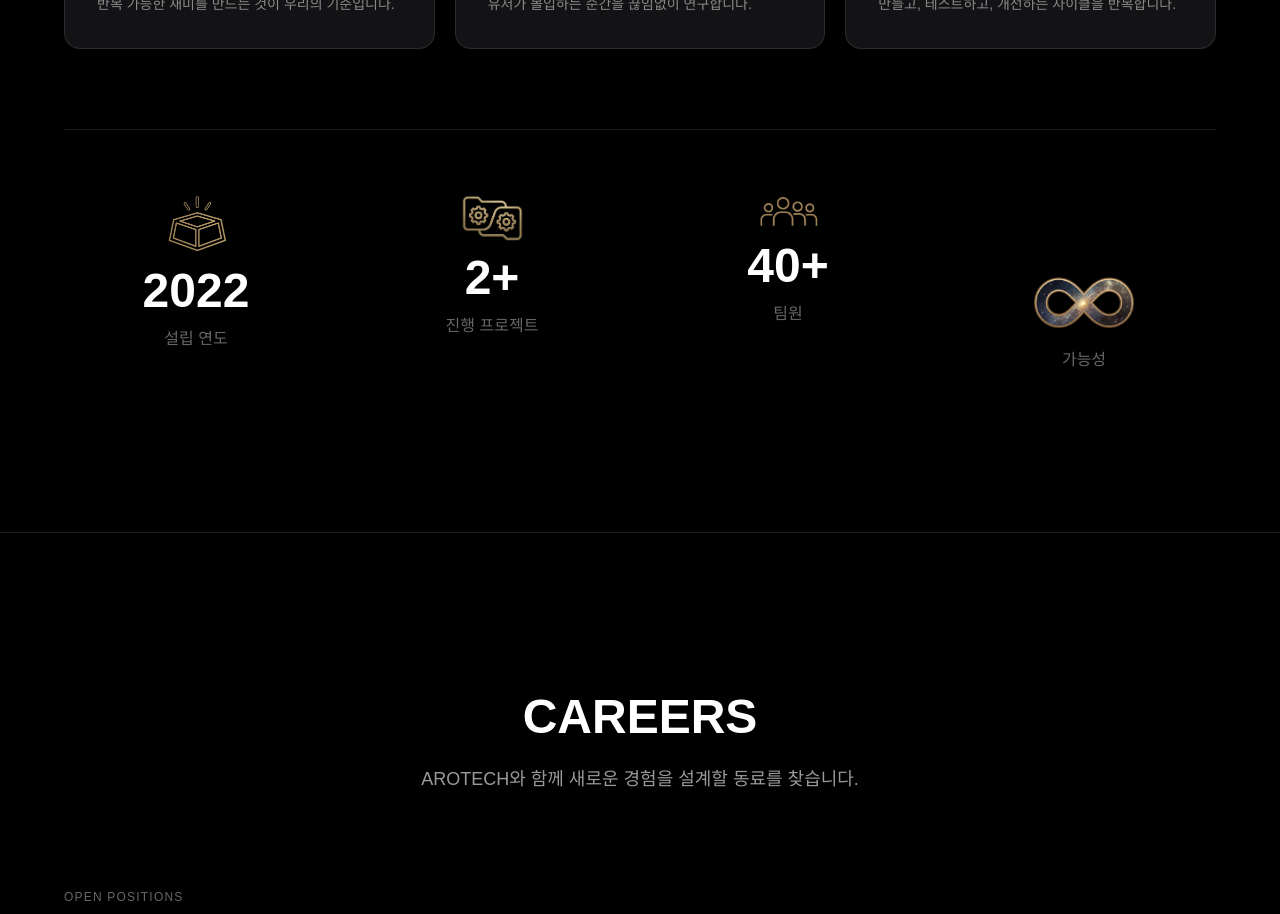
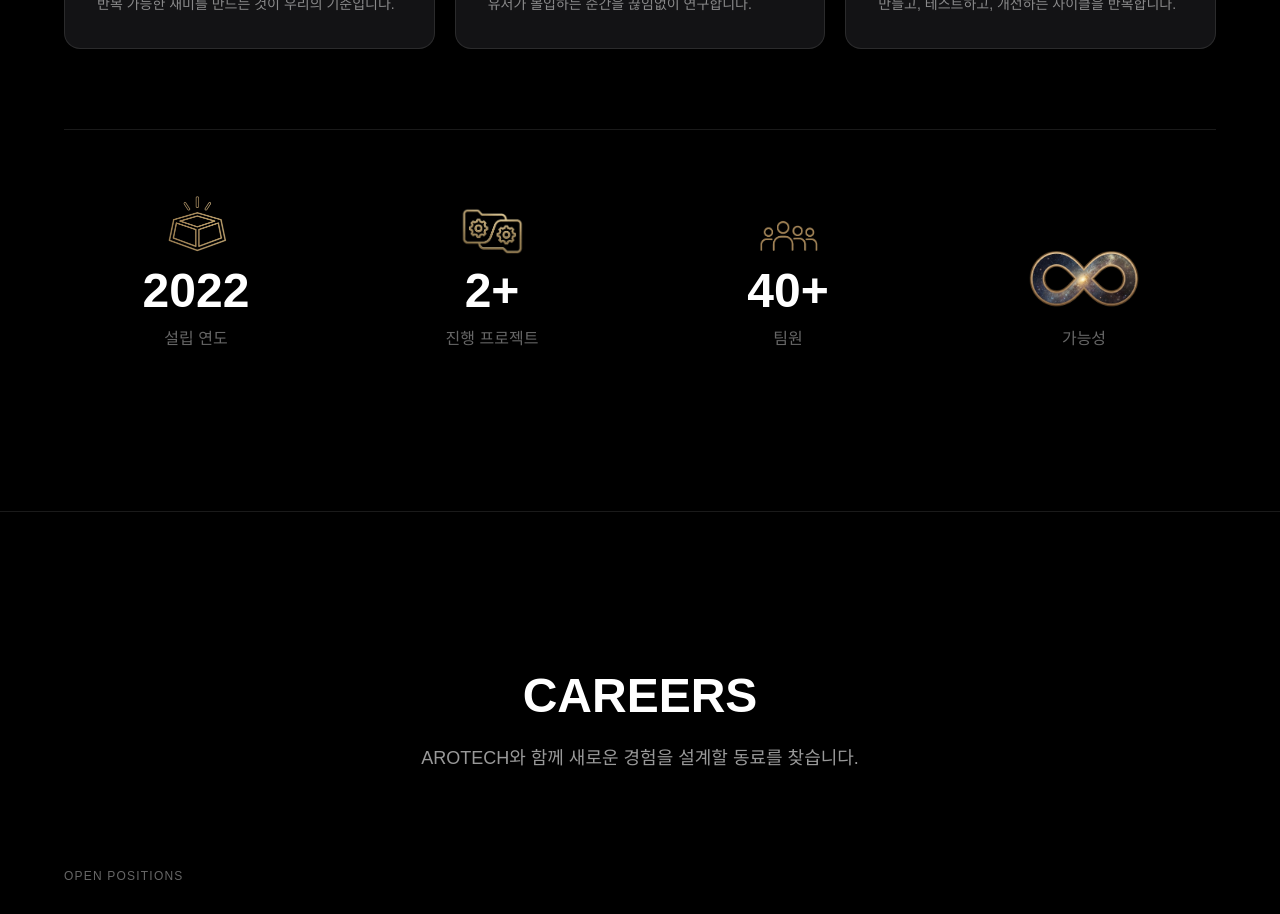
Before and after one commit to arotech-inc/corporate, a Next.js app: page / in a window 1280 px wide. Shown: the part 2580-3494 px from the top of the page. Built offline with nearby package versions, Linux system fonts and the light colour scheme.

Commit message:
Adjust handwriting position

```diff
--- a/app/page.tsx
+++ b/app/page.tsx
@@ -192,7 +192,7 @@ export default function Home() {
         </div>
 
         {/* Stats Row */}
-        <div className="max-w-6xl mx-auto grid grid-cols-2 md:grid-cols-4 gap-8 border-t border-white/10 pt-16 text-center">
+        <div className="max-w-6xl mx-auto grid grid-cols-2 md:grid-cols-4 gap-8 border-t border-white/10 pt-16 text-center items-end">
 
           <div className="flex flex-col items-center gap-3">
             <Image src="/v_icon4.png" alt="설립 연도" width={65} height={65} />
@@ -213,8 +213,7 @@ export default function Home() {
           </div>
 
           <div className="flex flex-col items-center gap-3">
-            <div className="h-[65px]" />
-            <Image src="/v_icon7.png" alt="가능성" width={120} height={120} />
+            <Image src="/v_icon7.png" alt="가능성" width={130} height={130} />
             <p className="text-white/40 text-base">가능성</p>
           </div>
 
```
